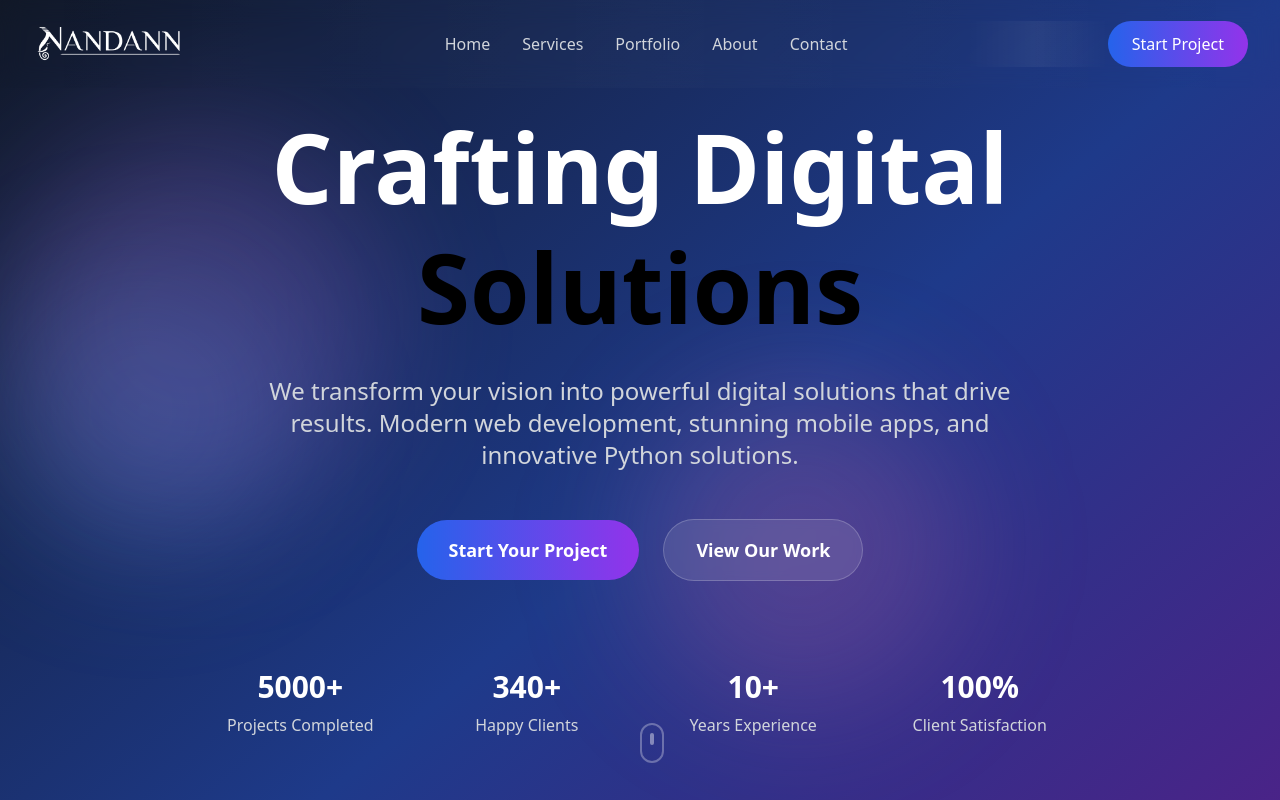
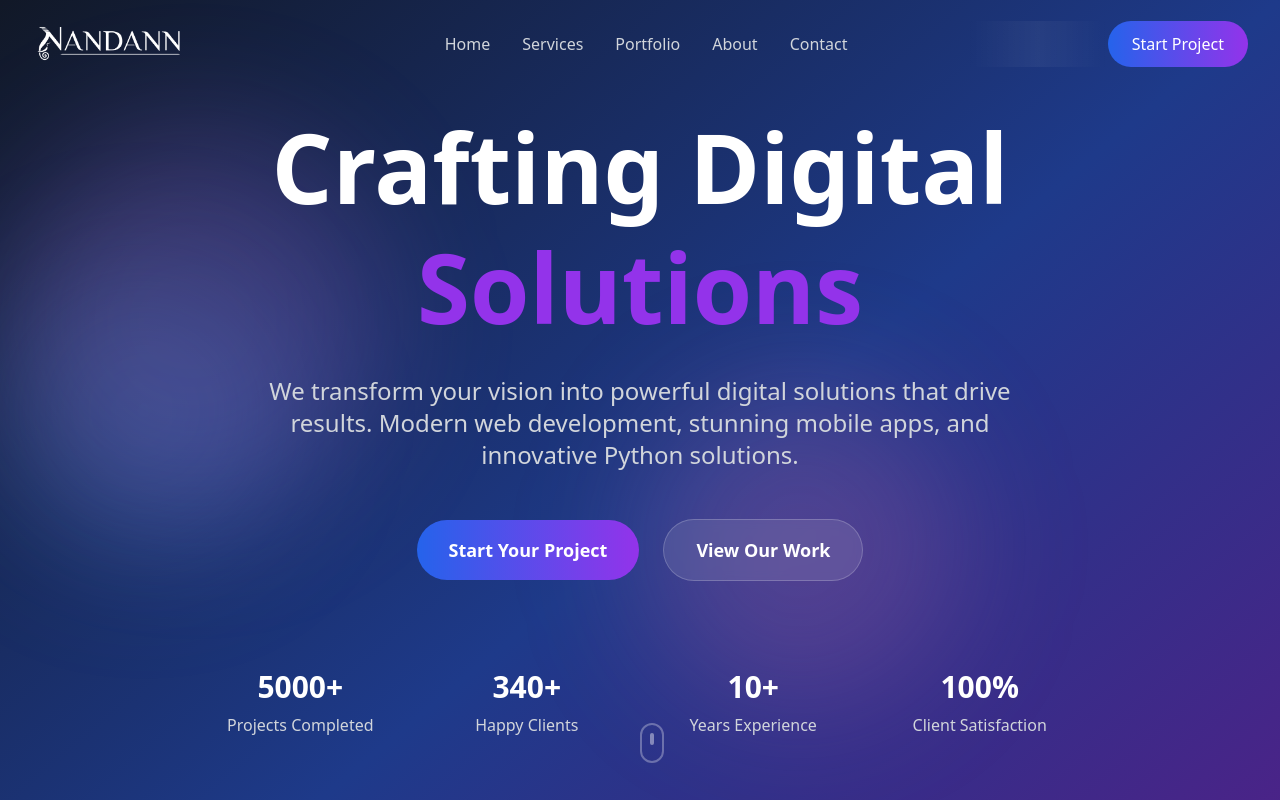
Before and after one commit to prakharbhatia/nandann-creative, a Next.js app: page / in a window 1280 px wide. Shown: the top 800 px of the page. Built offline with nearby package versions, Linux system fonts and the light colour scheme.

Commit message:
Change sliding words color to purple rgb(147, 51, 234)

```diff
--- a/components/Hero.tsx
+++ b/components/Hero.tsx
@@ -43,7 +43,7 @@ export default function Hero() {
             <span className="block text-white mb-4">
               Crafting <span className="text-white">Digital</span>
             </span>
-            <span className="block text-gradient relative h-20 md:h-24 lg:h-28 flex items-center justify-center overflow-hidden">
+            <span className="block relative h-20 md:h-24 lg:h-28 flex items-center justify-center overflow-hidden" style={{color: 'rgb(147, 51, 234)'}}>
               <span
                 key={currentWordIndex}
                 className={`text-center transition-all duration-700 ease-in-out ${
```
